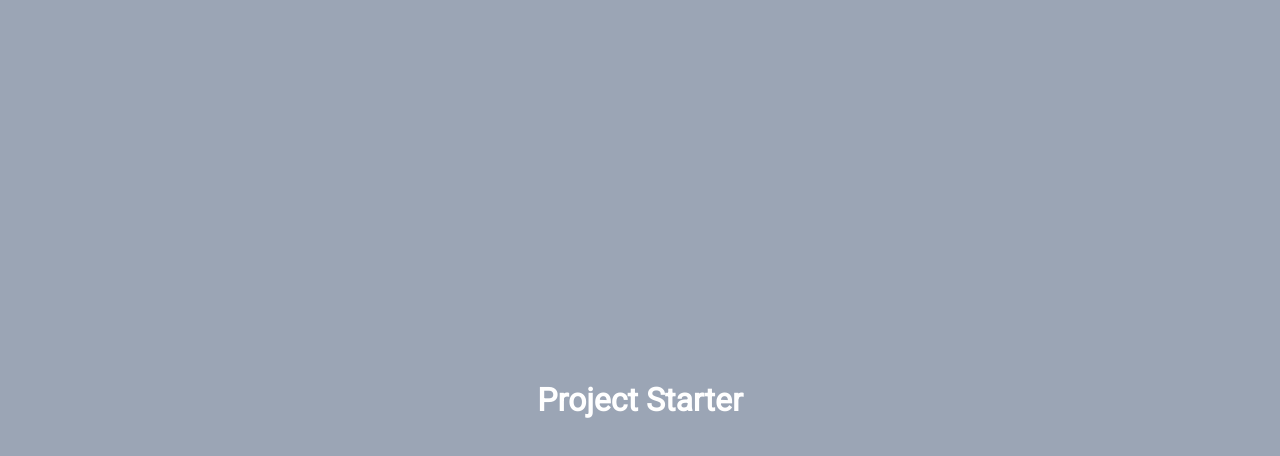
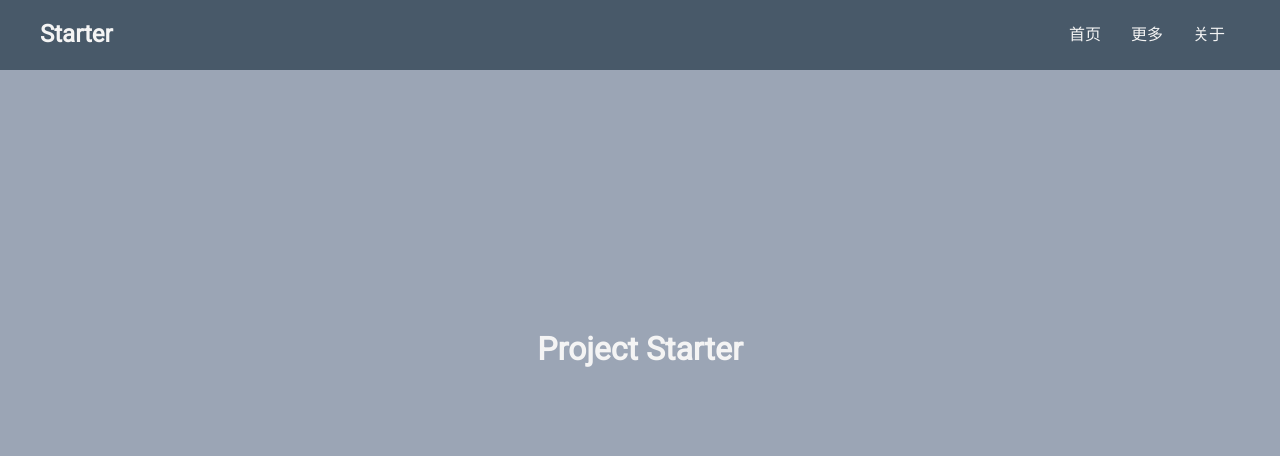
Before and after one commit to asheryou/project-starter, a plain HTML site: page index.html in a window 1280 px wide. Drawn offline with Linux system fonts and the light colour scheme.

Commit message:
add navbar

```diff
--- a/index.html
+++ b/index.html
@@ -4,12 +4,28 @@
 		<meta charset="UTF-8" />
 		<meta http-equiv="X-UA-Compatible" content="IE=edge" />
 		<meta name="viewport" content="width=device-width, initial-scale=1.0" />
-    <link rel="stylesheet" href="static/css/normalize.css" />
+		<link rel="stylesheet" href="static/css/normalize.css" />
 		<link rel="stylesheet" href="static/css/common.css" />
 		<title>标题</title>
 	</head>
 	<body>
-		<h1 class="title">Project Starter</h1>
+		<div class="wrapper flex">
+      <div class="nav-overlay"></div>
+			<div class="navbar flex">
+				<h2 class="logo">Starter</h2>
+				<nav>
+					<ul class="bar-list flex">
+						<li class="bar-item"><a href="#">首页</a></li>
+						<li class="bar-item"><a href="#">更多</a></li>
+						<li class="bar-item"><a href="#">关于</a></li>
+					</ul>
+				</nav>
+			</div>
+
+			<div class="content">
+				<h1 class="title">Project Starter</h1>
+			</div>
+		</div>
 
 		<script src="static/js/common.js"></script>
 	</body>
--- a/static/css/common.css
+++ b/static/css/common.css
@@ -1,8 +1,8 @@
 @import url('https://fonts.googleapis.com/css?family=Roboto');
 
+/* Presets */
 :root {
-	/* Fonts */
-	--font-sans-serif: 'Roboto',-apple-system, BlinkMacSystemFont, 'Segoe UI',
+	--font-sans-serif: 'Roboto', -apple-system, BlinkMacSystemFont, 'Segoe UI',
 		'PingFang SC', 'Hiragino Sans GB', 'Microsoft YaHei', 'Helvetica Neue',
 		Helvetica, Arial, sans-serif, 'Apple Color Emoji', 'Segoe UI Emoji',
 		'Segoe UI Symbol';
@@ -11,21 +11,93 @@
 		serif, 'Apple Color Emoji', 'Segoe UI Emoji', 'Segoe UI Symbol';
 	--font-mono: JetBrainsMono, 'Source Code Pro', Monaco, Menlo, Consolas,
 		'Courier New', Courier, monospace;
+
+	--color-primary: #9ba5b5;
+	--color-secondary: #122738;
+	--color-dark: #333;
+	--color-light: #f4f4f4;
+	--color-success: #5cb85c;
+	--color-error: #d9534f;
 }
 
 body {
-	background-color: rgb(155, 165, 181);
+	background-color: var(--color-primary);
 	font-family: var(--font-sans-serif);
-	display: flex;
-	flex-direction: column;
-	align-items: center;
-	justify-content: center;
 	height: 100vh;
-	overflow: hidden;
 	margin: 0;
 }
 
+ul {
+	list-style-type: none;
+}
+
+a {
+	text-decoration: none;
+	color: var(--color-light);
+}
+
+p {
+	margin: 10px 0;
+}
+
+img {
+	width: 100%;
+}
+
+.wrapper {
+	max-width: 1440px;
+	margin: 0 auto;
+	padding: 0 40px;
+	flex-direction: column;
+}
+
+.flex {
+	display: flex;
+	align-items: center;
+	justify-content: center;
+	overflow: hidden;
+}
+
+.nav-overlay {
+  position: absolute;
+  top: 0;
+  z-index: -1;
+	background-color: var(--color-secondary);
+  opacity: 0.6;
+  width: 100%;
+  height: 70px;
+}
+
+.navbar {
+	color: var(--color-light);
+	height: 70px;
+  width: 100%;
+}
+
+.navbar.flex {
+	justify-content: space-between;
+}
+
+nav a {
+	padding: 10px;
+	margin: 0 5px;
+}
+
+.bar-list:hover > .bar-item {
+	opacity: 0.6;
+}
+
+.bar-list:hover > .bar-item:hover {
+	opacity: 1;
+}
+
+/* Main */
+
 .title {
 	text-align: center;
-	color: #fff;
+	color: var(--color-light);
 }
+
+.content {
+  margin-top: 30vh;
+}
```
